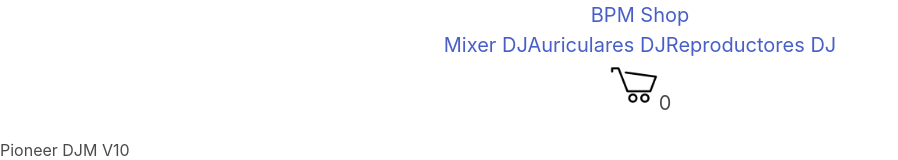
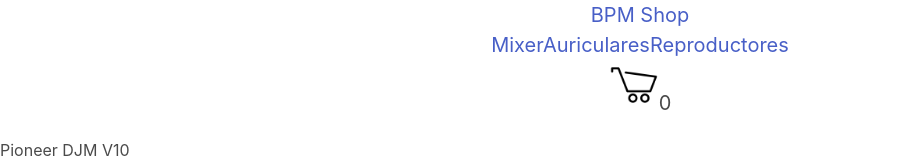
Before and after one commit to JoaquinCabreraR/PreEntrega2-ReactJS---CABRERA-JOAQUIN, a React (Create React App) app: page / in a window 1280 px wide. Shown: the top 160 px of the page, without its empty margins (0-898 px from the left). Built offline with nearby package versions, Linux system fonts and the light colour scheme.

Commit message:
Arreglos para re-entrega 2

```diff
--- a/src/AsyncMock.js
+++ b/src/AsyncMock.js
@@ -3,7 +3,7 @@
         id: 1,
         name: "Pioneer DJM V10 LF",
         price: 2500,
-        category: "Mixer DJ",
+        category: "mixer",
         img: "https://www.pioneerdj.com/-/media/pioneerdj/images/products/mixer/djm-v10-lf/djm-v10-lf-top.png?h=1170&w=1029&hash=C23FCBF179AACBB360D6009BFCC65D9A",
         description: "Lo sentimos, estamos trabajando para redactar la mejor descripcion posible. Disculpe las molestias.",
         stock: 5,
@@ -12,7 +12,7 @@
         id: 2,
         name: "Sennheiser HD 25 Plus",
         price: 200,
-        category: "Auriculares DJ",
+        category: "auriculares",
         img: "https://assets.sennheiser.com/img/6553/product_detail_x2_tablet_HD_25_PLUS_Isofront_RGB_red_optm..jpg",
         description: "Lo sentimos, estamos trabajando para redactar la mejor descripcion posible. Disculpe las molestias.",
         stock: 8,
@@ -21,7 +21,7 @@
         id: 3,
         name: "Pioneer CDJ 3000",
         price: 1900,
-        category: "Reproductores DJ",
+        category: "reproductores",
         img: "https://www.pioneerdj.com/-/media/pioneerdj/images/products/player/cdj-3000/black/cdj-3000-top-hero-sp.png",
         description: "Lo sentimos, estamos trabajando para redactar la mejor descripcion posible. Disculpe las molestias.",
         stock: 12,
@@ -44,10 +44,11 @@
     })
 }
 
-export const getProductsByCategory = (productId) => {
+export const getProductsByCategory = (productCategory) => {
     return new Promise((resolve) => {
         setTimeout(() => {
-            resolve(products.find(prod => prod.id === productId))
+            let productsFilter = products.filter(prod => prod.category === productCategory)
+            resolve(productsFilter)
         }, 500)
     })
 }
--- a/src/componentes/ItemDetail/itemDetail.js
+++ b/src/componentes/ItemDetail/itemDetail.js
@@ -1,6 +1,7 @@
 import ItemCount from "../ItemCount/itemCount";
 
 const ItemDetail = ({id, name, price, category, img, description, stock}) => {
+
     return (
         <article>
             <header>
--- a/src/componentes/ItemListContainer/itemListContainer.js
+++ b/src/componentes/ItemListContainer/itemListContainer.js
@@ -10,9 +10,9 @@
     const {categoryId} = useParams()
 
     useEffect(() => {
-        const asyncFunc = categoryId ? getProductsByCategory : getProducts
+        const asyncFunc = categoryId ? getProductsByCategory(categoryId) : getProducts()
 
-        asyncFunc(categoryId)
+        asyncFunc
             .then(response => {
                 setProducts(response)
             })
--- a/src/componentes/NavBar/navBar.js
+++ b/src/componentes/NavBar/navBar.js
@@ -9,9 +9,9 @@
                 <h3>BPM Shop</h3>
             </Link>
             <div className="paginasMenu">
-                <NavLink to={"/category/Mixer DJ"} className={({isActive}) => isActive ? "ActiveOption" : "Option"}>Mixer DJ</NavLink>
-                <NavLink to={"/category/Auriculares DJ"} className={({isActive}) => isActive ? "ActiveOption" : "Option"}>Auriculares DJ</NavLink>
-                <NavLink to={"/category/Reproductores DJ"} className={({isActive}) => isActive ? "ActiveOption" : "Option"}>Reproductores DJ</NavLink>
+                <NavLink to={"/category/mixer"} className={({isActive}) => isActive ? "ActiveOption" : "Option"}>Mixer</NavLink>
+                <NavLink to={"/category/auriculares"} className={({isActive}) => isActive ? "ActiveOption" : "Option"}>Auriculares</NavLink>
+                <NavLink to={"/category/reproductores"} className={({isActive}) => isActive ? "ActiveOption" : "Option"}>Reproductores</NavLink>
             </div>
             <CartWidget/>
         </nav>
```
